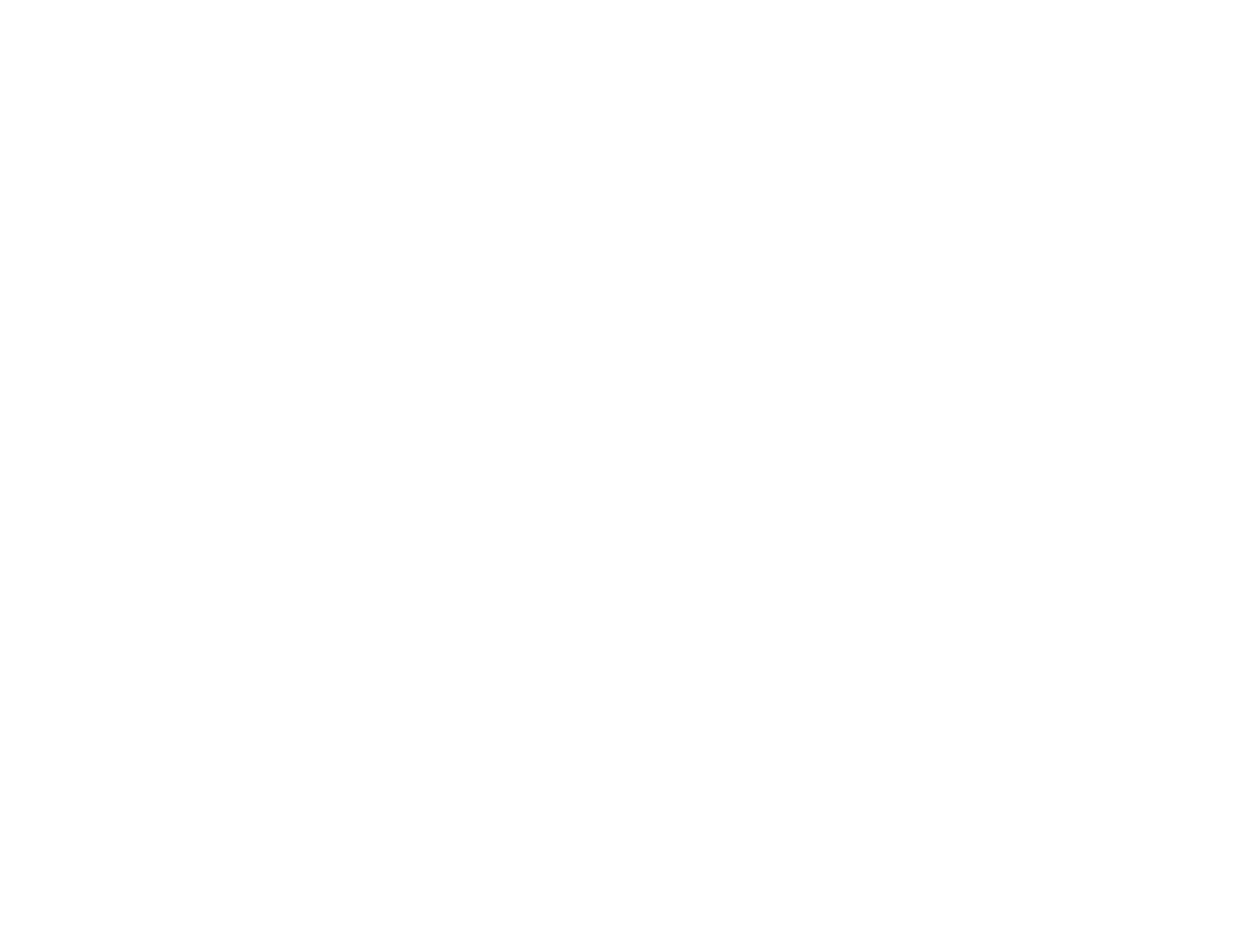
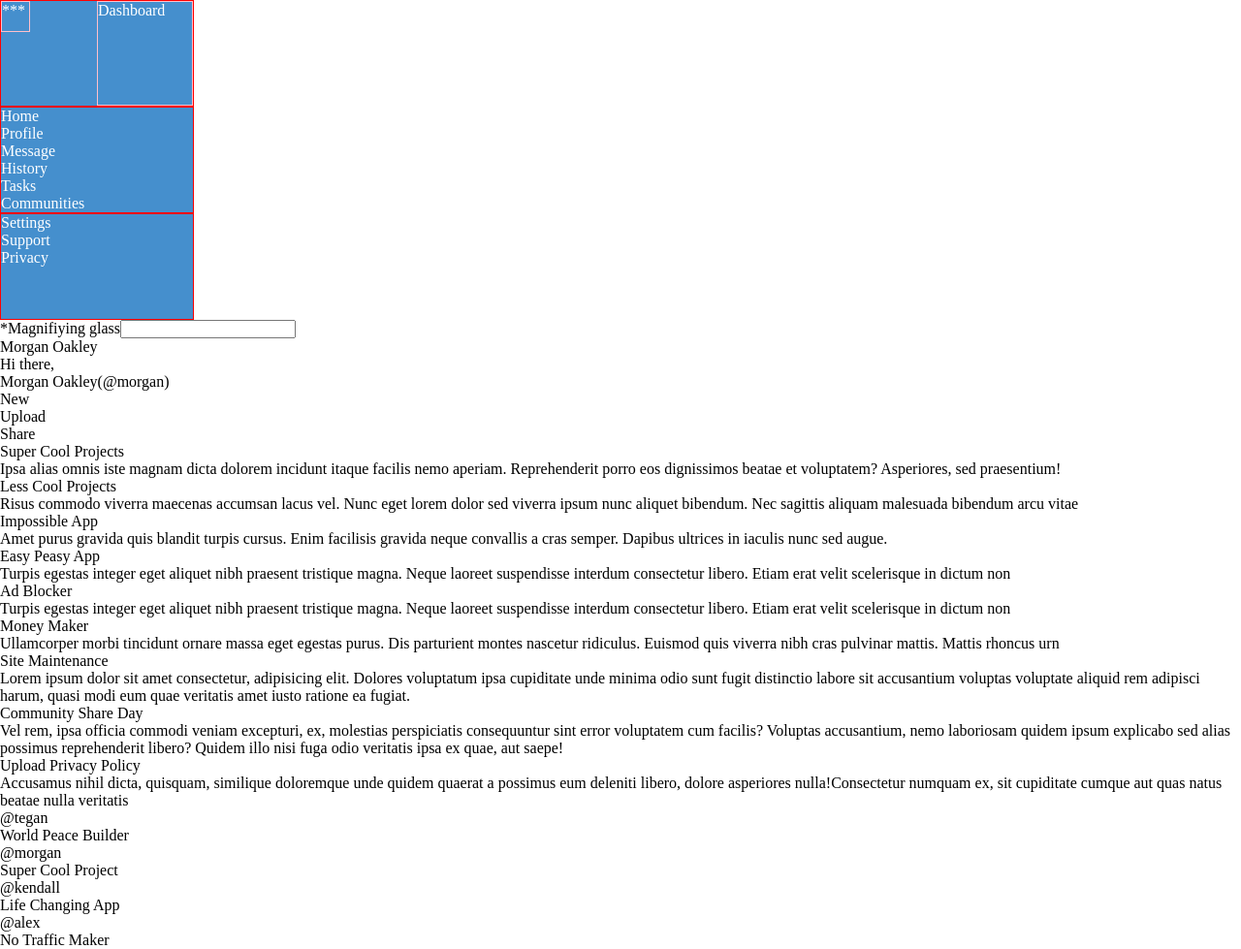
Before and after one commit to adrianlagarto/top-admin-dashboard, a plain HTML site: page index.html in a window 1280 px wide. Shown: the whole page at 97% size. Before the commit the page ends 800 px from the top, so only its background shows below. Drawn offline with Linux system fonts and the light colour scheme.

Commit message:
HTML layed out

```diff
--- a/index.html
+++ b/index.html
@@ -8,6 +8,121 @@
 </head>
 <body>
 
+  <div class="side-bar">
+    <div class="logo">
+      <div id="dashboard-logo">***</div>
+      <div id="dashboard-title">Dashboard</div>
+    </div>
+
+    <div class="first-side-content">
+      <div id="home">Home</div>
+      <div id="profile">Profile</div>
+      <div id="message">Message</div>
+      <div id="history">History</div>
+      <div id="tasks">Tasks</div>
+      <div id="communities">Communities</div>
+    </div>
+
+    <div class="second-side-content">
+      <div id="settings">Settings</div>
+      <div id="support">Support</div>
+      <div id="privacy">Privacy</div>
+    </div>
+  </div>
+<!---^THE SIDE-BAR IS IN LEFT OF THE BODY FIX POSITION**^-->
+
+  <div class="header">
+    <div class="top-header">
+      <div id="search-bar">*Magnifiying glass<input type="text"></div>
+      <div id="notification-bell"></div>
+      <div id="profile-picture"></div>
+      <div id="account-name">Morgan Oakley</div>
+    </div>
+    <div class="bottom-header">
+      <div class="left">
+        <div id="profile-picture2"></div>
+        <div id="Hi_message">Hi there,</div>
+        <div id="account-name-@">Morgan Oakley(@morgan)</div>
+      </div>
+      <div class="right">
+        <div id="new">New</div>
+        <div id="upload">Upload</div>
+        <div id="share">Share</div>
+      </div>
+    </div>
+  </div>
+<!--Header^^-->
+
+  <div class="main-content">
+    <div class="your-projects">
+      <div class="project-box1">
+        <p>Super Cool Projects</p>
+        <p>Ipsa alias omnis iste magnam dicta dolorem incidunt itaque facilis nemo aperiam. Reprehenderit porro eos dignissimos beatae et voluptatem? Asperiores, sed praesentium!</p>
+      </div>
+      <div class="project-box2">
+        <p>Less Cool Projects</p>
+        <p>Risus commodo viverra maecenas accumsan lacus vel. Nunc eget lorem dolor sed viverra ipsum nunc aliquet bibendum. Nec sagittis aliquam malesuada bibendum arcu vitae</p>
+      </div>
+      <div class="project-box3">
+        <p>Impossible App</p>
+        <p>Amet purus gravida quis blandit turpis cursus. Enim facilisis gravida neque convallis a cras semper. Dapibus ultrices in iaculis nunc sed augue.</p>
+      </div>
+      <div class="project-box4">
+        <p>Easy Peasy App</p>
+        <p>Turpis egestas integer eget aliquet nibh praesent tristique magna. Neque laoreet suspendisse interdum consectetur libero. Etiam erat velit scelerisque in dictum non</p>
+      </div>
+      <div class="project-box5">
+        <p>Ad Blocker</p>
+        <p>Turpis egestas integer eget aliquet nibh praesent tristique magna. Neque laoreet suspendisse interdum consectetur libero. Etiam erat velit scelerisque in dictum non</p>
+      </div>
+      <div class="project-box6">
+        <p>Money Maker</p>
+        <p>Ullamcorper morbi tincidunt ornare massa eget egestas purus. Dis parturient montes nascetur ridiculus. Euismod quis viverra nibh cras pulvinar mattis. Mattis rhoncus urn</p>
+      </div>
+    </div>
+
+<!--^THE PROJECT BOX 6 ITEM TOTAL^-->
+
+    <div class="announcement">
+      <div class="annoucement1">
+        <p>Site Maintenance</p>
+        <p>Lorem ipsum dolor sit amet consectetur, adipisicing elit. Dolores voluptatum ipsa cupiditate unde minima odio sunt fugit distinctio labore sit accusantium voluptas voluptate aliquid rem adipisci harum, quasi modi eum quae veritatis amet iusto ratione ea fugiat.
+        </p>
+      </div>
+      <div class="annoucement2">
+        <p>Community Share Day</p>
+        <p>Vel rem, ipsa officia commodi veniam excepturi, ex, molestias perspiciatis consequuntur sint error voluptatem cum facilis? Voluptas accusantium, nemo laboriosam quidem ipsum explicabo sed alias possimus reprehenderit libero? Quidem illo nisi fuga odio veritatis ipsa ex quae, aut saepe!
+        </p>
+      </div>
+      <div class="annoucement3">
+        <p>Upload Privacy Policy</p>
+        <p>Accusamus nihil dicta, quisquam, similique doloremque unde quidem quaerat a possimus eum deleniti libero, dolore asperiores nulla!Consectetur numquam ex, sit cupiditate cumque aut quas natus beatae nulla veritatis</p>
+      </div>
+    </div>
+
+<!--^THE ANNOUNCEMNET SHOULD BE TOP RIGHT OF THE MAIN CONTENT^-->
+
+    <div class="trending">
+      <div id="account-1">
+        <p>@tegan</p>
+        <p>World Peace Builder</p>
+      </div>
+      <div id="account-2">
+        <p>@morgan</p>
+        <p>Super Cool Project</p>
+      </div>
+      <div id="account-3">
+        <p>@kendall</p>
+        <p>Life Changing App</p>
+      </div>
+      <div id="account-4">
+        <p>@alex</p>
+        <p>No Traffic Maker</p>
+      </div>
+    </div>
+  </div>
+
+<!--^THE TRENDING IS BOTTOM RIGHT OF THE MAIN-CONTENT^-->
 
   <script src="main.js"></script>
 </body>
--- a/main.css
+++ b/main.css
@@ -0,0 +1,51 @@
+*{
+  margin:0;
+  padding:0;
+  box-sizing: border-box;
+}
+
+body{
+
+}
+
+.side-bar{/* auto-fit*/
+  background-color:rgb(69, 143, 205);
+  color:#fff;
+  display: grid;
+  grid-template-rows: 1fr 1fr 1fr;
+  grid-template-columns: 200px;
+  width: 200px;
+  height: auto;
+}
+
+.logo{
+  border: 1px solid red;
+  grid-row:1/2;
+  display: grid;
+  grid-template-columns: 1fr 1fr;
+}
+
+#dashboard-logo{
+  border: 1px solid pink;
+  grid-column:1/2;
+  width:30%;
+  height: 30%;
+  justify-content: center;
+  align-items: center;
+}
+
+#dashboard-title{
+  border: 1px solid pink;
+}
+
+.first-side-content{
+  border: 1px solid red;
+  grid-row: 2/3;
+}
+
+.second-side-content{
+  border: 1px solid red;
+  grid-row: 3/4;
+}
+
+/*^SIDEBARR^*/
```
